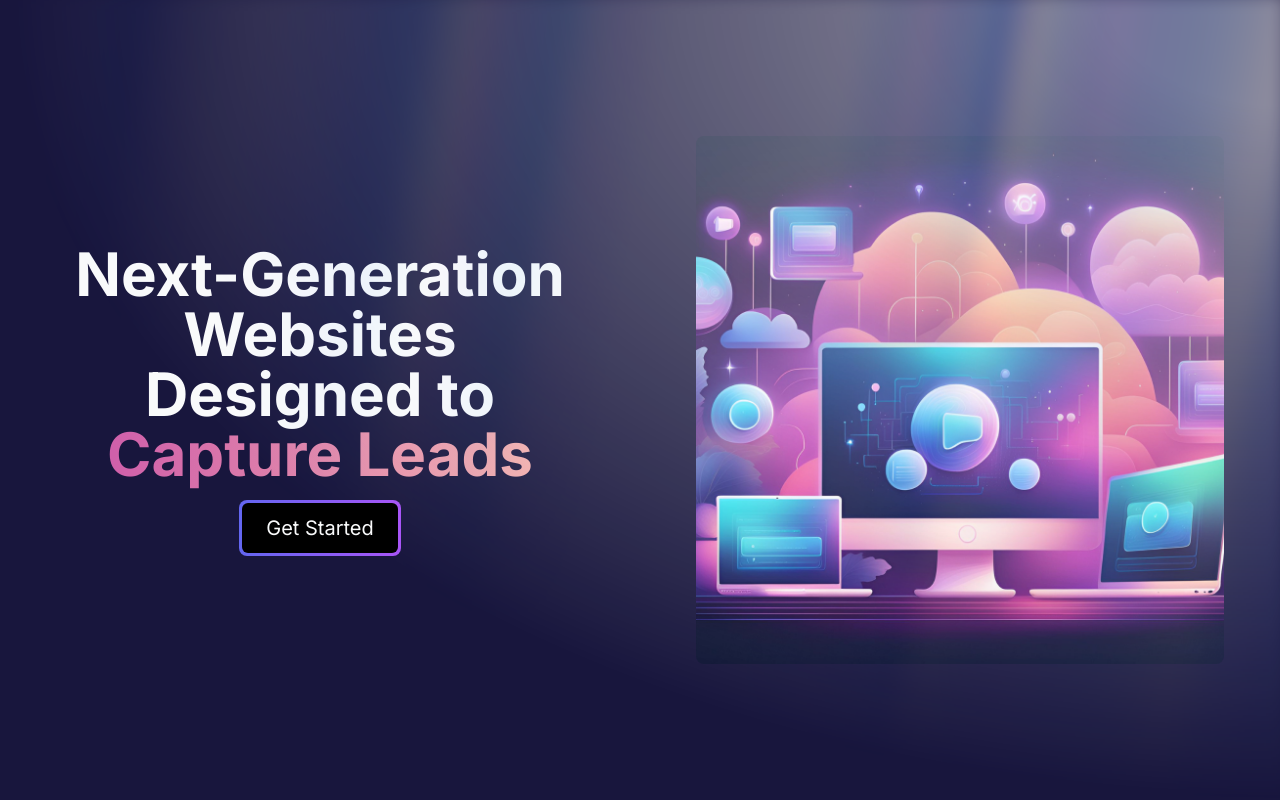
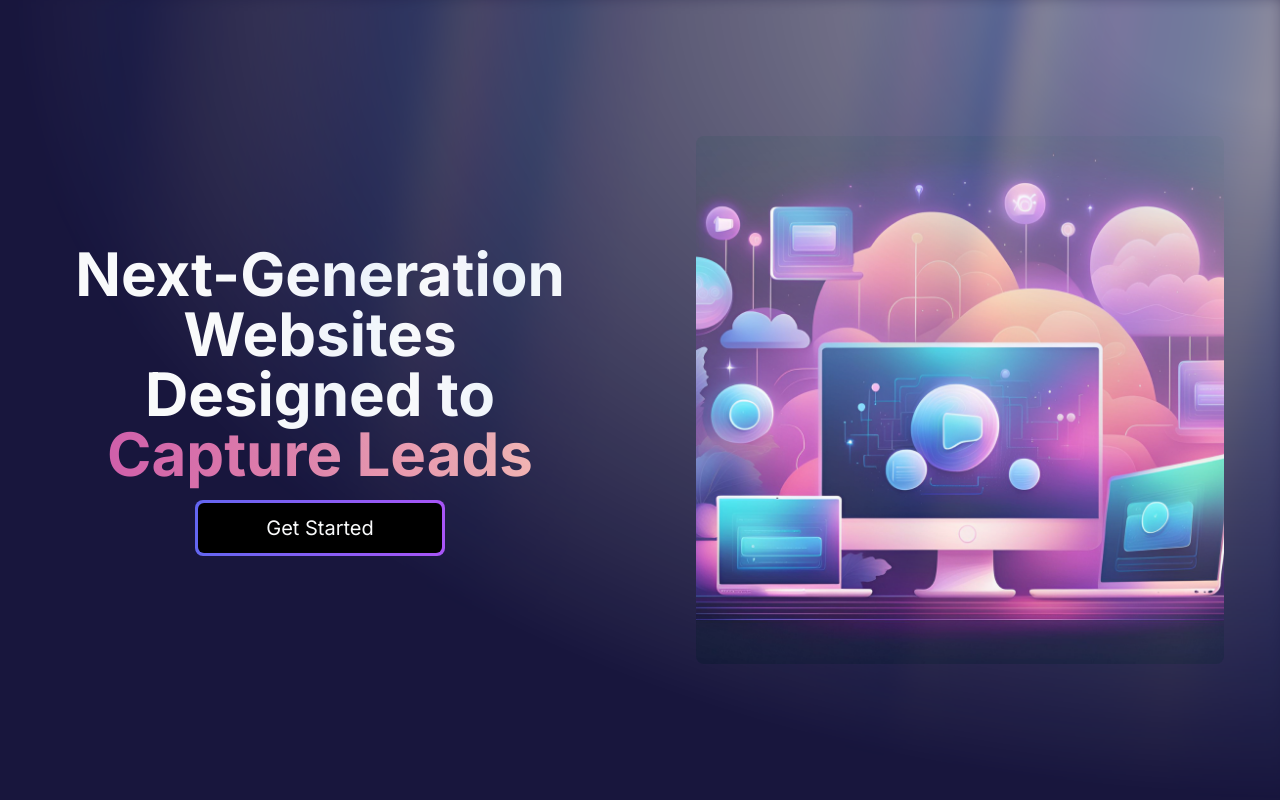
Before and after one commit to danusontarangkul/agency, a Next.js app: page / in a window 1280 px wide. Shown: the top 800 px of the page. Built offline with nearby package versions, Linux system fonts and the light colour scheme.

Commit message:
add analytics

```diff
--- a/package.json
+++ b/package.json
@@ -9,6 +9,7 @@
     "lint": "next lint"
   },
   "dependencies": {
+    "@next/third-parties": "^14.2.4",
     "@radix-ui/react-label": "^2.1.0",
     "@tabler/icons-react": "^3.6.0",
     "axios": "^1.7.2",
--- a/src/app/contact/page.tsx
+++ b/src/app/contact/page.tsx
@@ -3,7 +3,7 @@ import React from "react";
 
 const index = () => {
   return (
-    <div className="flex flex-col justify-center  bg-custom-bg">
+    <div className="flex flex-col justify-center h-[100vh]  bg-custom-bg">
       <ContactForm />
     </div>
   );
--- a/src/app/layout.tsx
+++ b/src/app/layout.tsx
@@ -1,6 +1,7 @@
 import type { Metadata } from "next";
 import { Inter } from "next/font/google";
 import "./globals.css";
+import { GoogleAnalytics } from "@next/third-parties/google";
 
 const inter = Inter({ subsets: ["latin"] });
 
@@ -23,6 +24,7 @@ export default function RootLayout({
   return (
     <html lang="en">
       <body className={inter.className}>{children}</body>
+      <GoogleAnalytics gaId="G-YHNDCL96CS" />
     </html>
   );
 }
--- a/src/components/Button.tsx
+++ b/src/components/Button.tsx
@@ -1,16 +1,31 @@
+"use client";
+// components/Button.tsx
 import React from "react";
 import Link from "next/link";
+import { useRouter } from "next/navigation"; // Import from next/navigation
+import { logButtonClickEvent } from "../utils/googleAnalytics";
 
-const Button = () => {
+const Button: React.FC = () => {
+  const router = useRouter();
+
+  const handleClick = () => {
+    // Log button click event to Google Analytics
+    logButtonClickEvent("Get Started Button Click");
+
+    // Navigate to the /contact page using Next.js navigation methods
+    router.push("/contact");
+  };
+
   return (
-    <Link href="/contact">
-      <div className="p-[3px] relative h-14 w-full max-w-[250px]">
-        <div className="absolute inset-0 bg-gradient-to-r from-indigo-500 to-purple-500 rounded-lg" />
-        <div className="px-6 py-3 bg-black rounded-[6px] relative group transition duration-200  hover:bg-transparent h-full flex items-center justify-center">
-          <span className="text-xl text-gray-50">Get Started</span>
-        </div>
+    <div className="p-[3px] relative h-14 w-full max-w-[250px]">
+      <div className="absolute inset-0 bg-gradient-to-r from-indigo-500 to-purple-500 rounded-lg" />
+      <div
+        onClick={handleClick}
+        className="px-6 py-3 bg-black rounded-[6px] relative group transition duration-200 hover:bg-transparent h-full flex items-center justify-center cursor-pointer"
+      >
+        <span className="text-xl text-gray-50">Get Started</span>
       </div>
-    </Link>
+    </div>
   );
 };
 
--- a/src/components/Pricing.tsx
+++ b/src/components/Pricing.tsx
@@ -6,7 +6,7 @@ import Button from "./Button";
 const Pricing: React.FC = () => {
   return (
     <section className="py-10 md:py-20 flex flex-col items-center justify-center bg-light-bg">
-      <h2 className="text-center font-bold  text-custom-bg text-4xl md:text-5xl lg:text-6xl mb-6 md:mb-20">
+      <h2 className="text-center font-bold  text-custom-bg text-4xl md:text-5xl lg:text-6xl mb-6 md:mb-14">
         Pricing
       </h2>
       <div className="mb-6 w-[80%] mx-auto max-w-sm ">
--- /dev/null
+++ b/src/utils/googleAnalytics.ts
@@ -0,0 +1,11 @@
+// utils/googleAnalytics.ts
+
+export const logButtonClickEvent = (action: string) => {
+  if (typeof window !== "undefined" && (window as any).gtag) {
+    (window as any).gtag("event", "button_click", {
+      event_category: "Get Started Button Click",
+      event_label: action,
+      value: 1,
+    });
+  }
+};
```
Also changed, not shown: src/components/Hero.tsx (+0 -51 lines), 1 other file (tests, documents, lock files or other folders).
